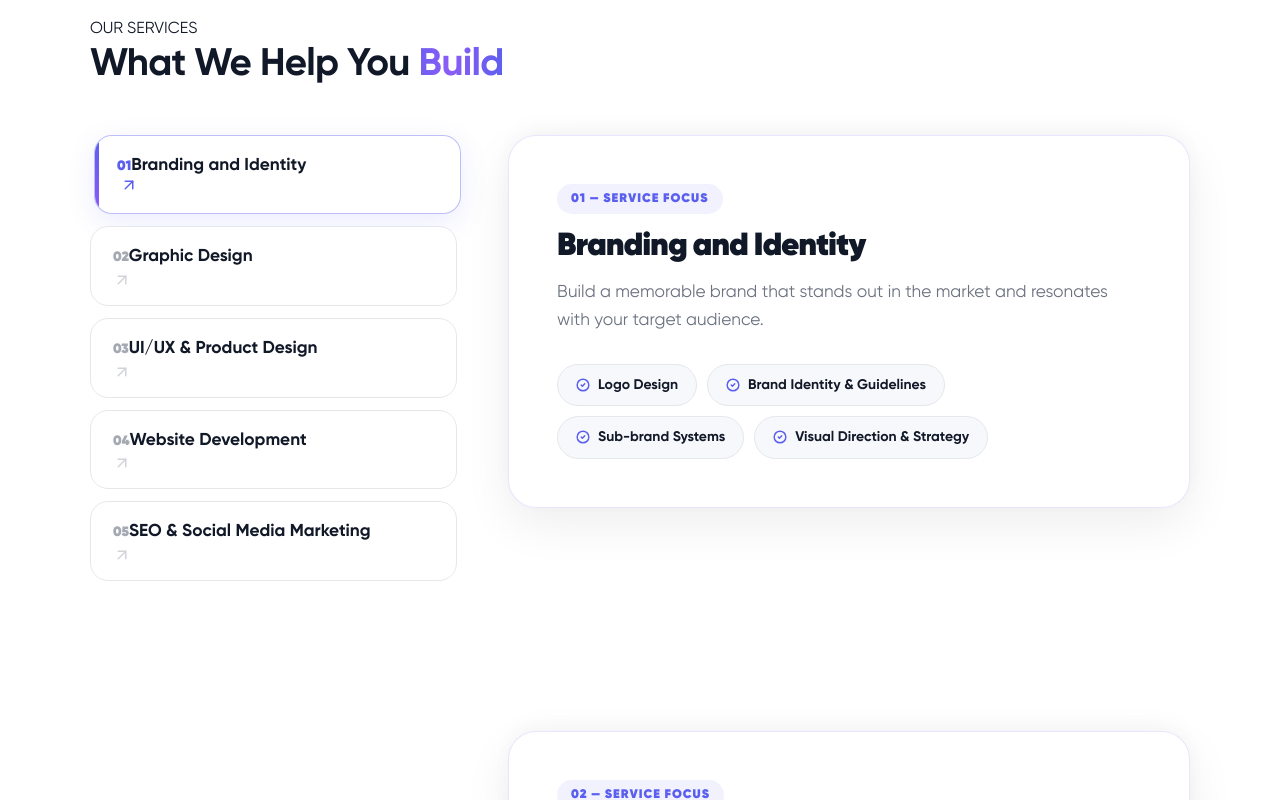
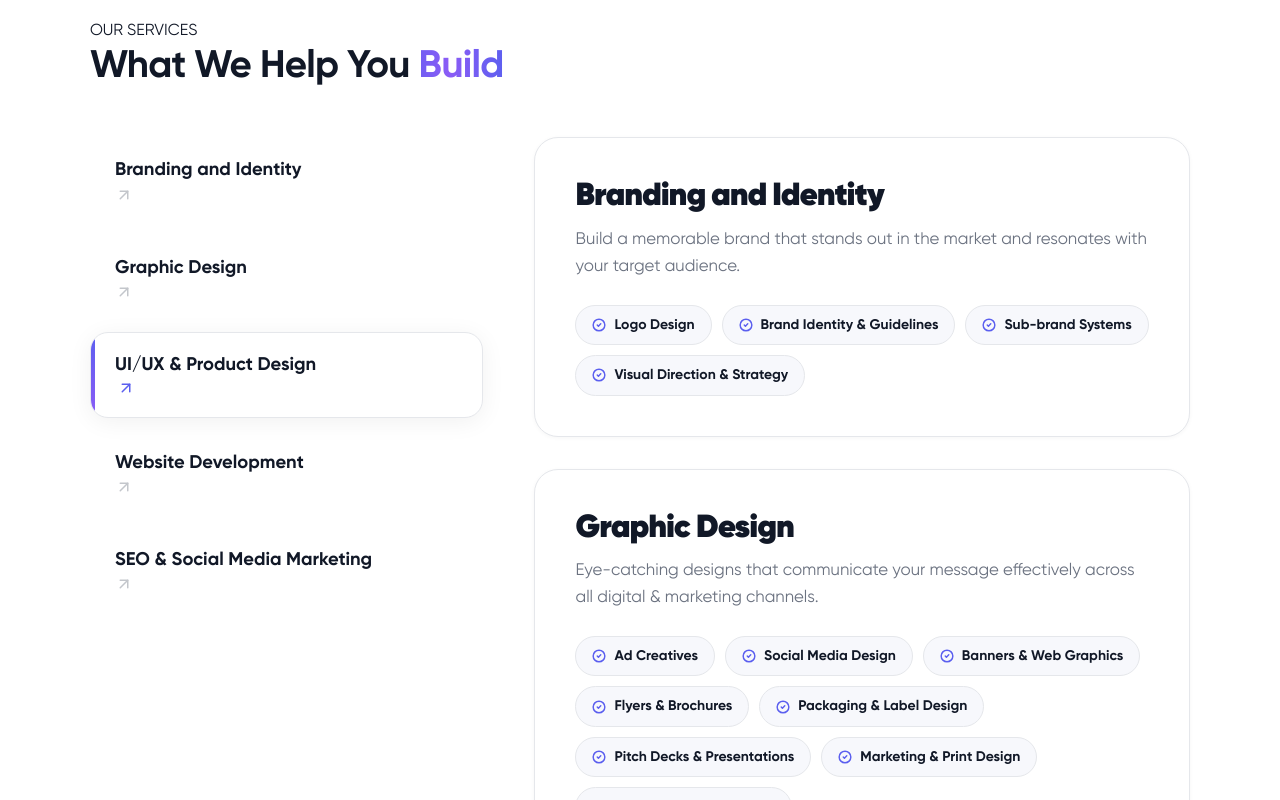
Before and after one commit to Muhammad-Hamza-webdev/orbit-digital, a Next.js app: page / in a window 1280 px wide. Shown: the part 1700-2500 px from the top of the page. Built offline with nearby package versions, Linux system fonts and the light colour scheme.

Commit message:
Our Services

```diff
--- a/public/assets/css/style.css
+++ b/public/assets/css/style.css
@@ -1050,65 +1050,51 @@ h1, h2, h3, h4, h5, h6 {
 }
 
 /* ------------------------------------------
-   12. OUR SERVICES STICKY CARD STACKING STYLES
+   12. OUR SERVICES SECTION STYLES (frprotech match)
    ------------------------------------------ */
 .our-services-frprotech-section {
-  padding-block: clamp(60px, 8vw, 100px);
+  padding-block: clamp(60px, 8vw, 120px);
   background-color: #FFFFFF;
-  position: relative;
 }
 
 .services-frprotech-grid {
   display: grid;
-  grid-template-columns: 4.2fr 7.8fr;
-  gap: clamp(24px, 4vw, 54px);
+  grid-template-columns: 4.5fr 7.5fr;
+  gap: clamp(30px, 4vw, 64px);
   align-items: start;
 }
 
-.services-sidebar-col {
-  width: 100%;
+@media (max-width: 991px) {
+  .services-frprotech-grid {
+    grid-template-columns: 1fr;
+  }
 }
 
 .services-sticky-sidebar {
   position: sticky;
-  top: 110px;
+  top: 100px;
   display: flex;
   flex-direction: column;
   gap: 12px;
-  z-index: 10;
 }
 
 .services-tab-btn {
   width: 100%;
   text-align: left;
-  padding: 16px 22px;
+  padding: 18px 24px;
   border-radius: var(--radius-lg);
-  background-color: #FFFFFF;
-  border: 1px solid var(--color-border);
+  background-color: transparent;
+  border: 1px solid transparent;
   cursor: pointer;
-  transition: all 0.3s cubic-bezier(0.16, 1, 0.3, 1);
+  transition: all var(--transition-fast);
   position: relative;
   overflow: hidden;
 }
 
-.services-tab-num {
-  font-size: 0.85rem;
-  font-weight: 800;
-  color: var(--color-text-muted);
-  opacity: 0.6;
-  transition: all 0.3s ease;
-}
-
-.services-tab-btn.is-active .services-tab-num {
-  color: var(--color-primary);
-  opacity: 1;
-}
-
 .services-tab-btn.is-active {
-  border-color: rgba(91, 95, 239, 0.4);
   background-color: #FFFFFF;
-  box-shadow: 0 8px 28px rgba(91, 95, 239, 0.12);
-  transform: translateX(4px);
+  border-color: var(--color-border);
+  box-shadow: 0 4px 24px rgba(0, 0, 0, 0.06);
 }
 
 .services-active-line {
@@ -1118,70 +1104,59 @@ h1, h2, h3, h4, h5, h6 {
   left: 0;
   width: 4px;
   background: linear-gradient(180deg, var(--color-primary), var(--color-accent));
+  border-radius: 0 4px 4px 0;
 }
 
 .services-tab-text {
-  font-size: 1.08rem;
+  font-size: 1.15rem;
   font-weight: 700;
   color: var(--color-secondary);
 }
 
 .services-tab-arrow {
   color: var(--color-text-muted);
-  opacity: 0.3;
-  transition: all 0.3s ease;
+  opacity: 0.4;
+  transition: all var(--transition-fast);
 }
 
 .services-tab-arrow.is-active-arrow {
   color: var(--color-primary);
   opacity: 1;
-  transform: translate(3px, -3px);
+  transform: translate(2px, -2px);
 }
 
 .services-cards-col {
-  display: block;
-  position: relative;
-  width: 100%;
+  display: flex;
+  flex-direction: column;
+  gap: 32px;
 }
 
-.service-detail-card.service-stack-card {
-  padding: clamp(32px, 4vw, 48px);
+.service-detail-card {
+  padding: clamp(28px, 4vw, 40px);
   background-color: #FFFFFF;
-  border: 1px solid rgba(91, 95, 239, 0.15);
-  border-radius: 28px;
-  box-shadow: 0 -6px 24px rgba(0, 0, 0, 0.04), 0 16px 48px rgba(0, 0, 0, 0.07);
-  transition: transform 0.4s ease, box-shadow 0.4s ease;
-  will-change: transform;
+  border: 1px solid var(--color-border);
+  border-radius: 24px;
+  box-shadow: 0 1px 4px rgba(0, 0, 0, 0.04);
+  transition: var(--transition-normal);
 }
 
-.card-top-tag {
-  margin-bottom: 14px;
-}
-
-.card-badge {
-  display: inline-block;
-  font-size: 0.78rem;
-  font-weight: 800;
-  letter-spacing: 0.08em;
-  text-transform: uppercase;
-  color: var(--color-primary);
-  background: rgba(91, 95, 239, 0.08);
-  padding: 5px 14px;
-  border-radius: var(--radius-full);
+.service-detail-card:hover {
+  border-color: rgba(91, 95, 239, 0.3);
+  box-shadow: 0 8px 32px rgba(91, 95, 239, 0.08);
 }
 
 .service-detail-heading {
-  font-size: clamp(1.6rem, 2.5vw, 2.2rem);
+  font-size: clamp(1.5rem, 2.5vw, 2.1rem);
   font-weight: 800;
   color: var(--color-secondary);
-  margin-bottom: 14px;
+  margin-bottom: 12px;
 }
 
 .service-detail-desc {
-  font-size: 1.08rem;
-  line-height: 1.65;
+  font-size: 1.05rem;
+  line-height: 1.6;
   color: var(--color-text-muted);
-  margin-bottom: 28px;
+  margin-bottom: 24px;
 }
 
 .service-tags-flex {
@@ -1194,7 +1169,7 @@ h1, h2, h3, h4, h5, h6 {
   display: inline-flex;
   align-items: center;
   gap: 8px;
-  padding: 9px 18px;
+  padding: 8px 16px;
   background-color: var(--color-surface);
   border: 1px solid var(--color-border);
   border-radius: var(--radius-full);
@@ -1206,18 +1181,3 @@ h1, h2, h3, h4, h5, h6 {
 .service-tag-icon {
   color: var(--color-primary);
 }
-
-@media (max-width: 991px) {
-  .services-frprotech-grid {
-    grid-template-columns: 1fr;
-  }
-  .services-sticky-sidebar {
-    position: relative;
-    top: 0;
-  }
-  .service-detail-card.service-stack-card {
-    position: relative !important;
-    top: 0 !important;
-    margin-bottom: 24px !important;
-  }
-}
--- a/src/components/Home/OurServicesSection.jsx
+++ b/src/components/Home/OurServicesSection.jsx
@@ -9,7 +9,6 @@ const servicesData = [
     tabTitle: 'Branding and Identity',
     heading: 'Branding and Identity',
     description: 'Build a memorable brand that stands out in the market and resonates with your target audience.',
-    number: '01',
     tags: [
       { name: 'Logo Design', icon: 'palette' },
       { name: 'Brand Identity & Guidelines', icon: 'file-text' },
@@ -22,7 +21,6 @@ const servicesData = [
     tabTitle: 'Graphic Design',
     heading: 'Graphic Design',
     description: 'Eye-catching designs that communicate your message effectively across all digital & marketing channels.',
-    number: '02',
     tags: [
       { name: 'Ad Creatives', icon: 'image' },
       { name: 'Social Media Design', icon: 'share' },
@@ -39,7 +37,6 @@ const servicesData = [
     tabTitle: 'UI/UX & Product Design',
     heading: 'UI/UX & Product Design',
     description: 'User-centered interfaces and scalable digital product design systems engineered for high conversion.',
-    number: '03',
     tags: [
       { name: 'Wireframing & Prototyping', icon: 'panels' },
       { name: 'Mobile App Design', icon: 'image' },
@@ -52,7 +49,6 @@ const servicesData = [
     tabTitle: 'Website Development',
     heading: 'Website Development',
     description: 'Fast, secure, responsive web applications built with modern Next.js App Router and optimized clean code.',
-    number: '04',
     tags: [
       { name: 'Next.js & React Apps', icon: 'panels' },
       { name: 'Responsive Web Architecture', icon: 'image' },
@@ -65,7 +61,6 @@ const servicesData = [
     tabTitle: 'SEO & Social Media Marketing',
     heading: 'SEO & Social Media Marketing',
     description: 'Data-driven search optimization and social media strategies designed to boost rank, traffic, and sales.',
-    number: '05',
     tags: [
       { name: 'On-Page & Technical SEO', icon: 'file-text' },
       { name: 'Growth Engineering', icon: 'share' },
@@ -80,16 +75,15 @@ export default function OurServicesSection() {
 
   useEffect(() => {
     const handleScroll = () => {
-      const stickyThreshold = 180;
+      const triggerPoint = window.innerHeight * 0.4;
       let currentActive = servicesData[0].id;
 
-      for (let i = servicesData.length - 1; i >= 0; i--) {
-        const card = document.getElementById(servicesData[i].id);
-        if (card) {
-          const rect = card.getBoundingClientRect();
-          if (rect.top <= stickyThreshold) {
-            currentActive = servicesData[i].id;
-            break;
+      for (const service of servicesData) {
+        const element = document.getElementById(service.id);
+        if (element) {
+          const rect = element.getBoundingClientRect();
+          if (rect.top <= triggerPoint && rect.bottom >= 100) {
+            currentActive = service.id;
           }
         }
       }
@@ -105,7 +99,7 @@ export default function OurServicesSection() {
   const scrollToService = (id) => {
     const element = document.getElementById(id);
     if (element) {
-      const yOffset = -130;
+      const yOffset = -120;
       const y = element.getBoundingClientRect().top + window.pageYOffset + yOffset;
       window.scrollTo({ top: y, behavior: 'smooth' });
     }
@@ -127,7 +121,7 @@ export default function OurServicesSection() {
           {/* Left Column: Sticky Tab Sidebar */}
           <div className="services-sidebar-col">
             <div className="services-sticky-sidebar">
-              {servicesData.map((s, idx) => {
+              {servicesData.map((s) => {
                 const isActive = activeTab === s.id;
                 return (
                   <button
@@ -137,10 +131,7 @@ export default function OurServicesSection() {
                   >
                     {isActive && <div className="services-active-line" />}
                     <div className="flex items-center justify-between width-full">
-                      <div className="flex items-center gap-3">
-                        <span className="services-tab-num">{s.number}</span>
                       <span className="services-tab-text">{s.tabTitle}</span>
-                      </div>
                       <svg
                         width="18"
                         height="18"
@@ -164,33 +155,15 @@ export default function OurServicesSection() {
 
           {/* Right Column: Stacked Service Feature Cards */}
           <div className="services-cards-col">
-            {servicesData.map((s, idx) => {
-              const topOffset = 110 + idx * 16; // Each card stacks with a neat top header overlap
-              const zIndex = idx + 1;
-              const isLast = idx === servicesData.length - 1;
-
-              return (
-                <div
-                  key={s.id}
-                  id={s.id}
-                  className="service-detail-card service-stack-card"
-                  style={{
-                    position: 'sticky',
-                    top: `${topOffset}px`,
-                    zIndex: zIndex,
-                    marginBottom: isLast ? '0px' : '28vh',
-                  }}
-                >
-                  <div className="card-top-tag">
-                    <span className="card-badge">{s.number} — Service Focus</span>
-                  </div>
+            {servicesData.map((s) => (
+              <div key={s.id} id={s.id} className="service-detail-card">
                 <h3 className="service-detail-heading">{s.heading}</h3>
                 <p className="service-detail-desc">{s.description}</p>
 
                 {/* Sub-feature Badge Tags */}
                 <div className="service-tags-flex">
-                    {s.tags.map((tag, tagIdx) => (
-                      <div key={tagIdx} className="service-tag-pill">
+                  {s.tags.map((tag, idx) => (
+                    <div key={idx} className="service-tag-pill">
                       <svg
                         width="14"
                         height="14"
@@ -210,8 +183,7 @@ export default function OurServicesSection() {
                   ))}
                 </div>
               </div>
-              );
-            })}
+            ))}
           </div>
         </div>
       </Container>
```
Lines whose indentation alone changed are shown as unchanged.
